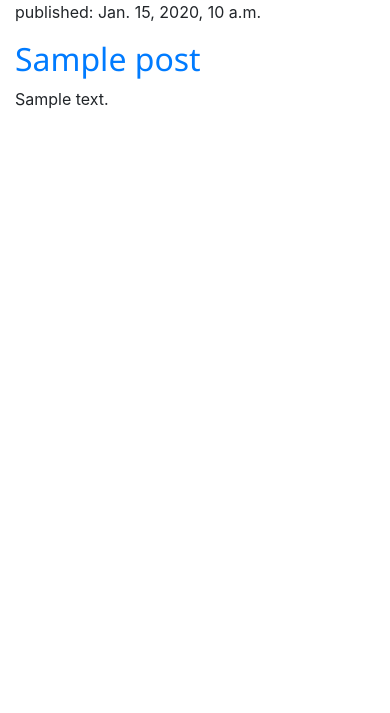
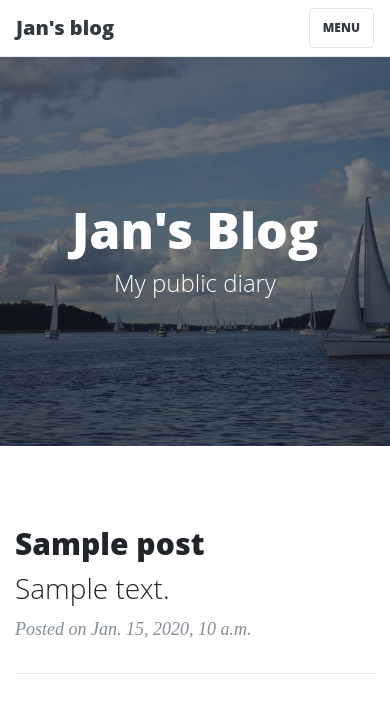
Before and after one commit to johndab/portfolio, a Django app: page / in a window 390 px wide. Shown: the top 713 px of the page. Run offline with Django 3.2, Linux system fonts and the light colour scheme; tables that the repository leaves empty hold one stand-in row (values such as "Sample post"); some libraries are stand-ins or nearby versions.

Commit message:
Use layout

```diff
--- a/blog/models.py
+++ b/blog/models.py
@@ -6,6 +6,7 @@ from django.utils import timezone
 class Post(models.Model):
     author = models.ForeignKey(settings.AUTH_USER_MODEL, on_delete=models.CASCADE)
     title = models.CharField(max_length=200)
+    subheading = models.TextField()
     text = models.TextField()
     created_date = models.DateTimeField(default=timezone.now)
     published_date = models.DateTimeField(blank=True, null=True)
--- /dev/null
+++ b/blog/static/css/template.css
@@ -0,0 +1,409 @@
+/*!
+ * Start Bootstrap - Clean Blog v5.0.9 (https://startbootstrap.com/themes/clean-blog)
+ * Copyright 2013-2020 Start Bootstrap
+ * Licensed under MIT (https://github.com/StartBootstrap/startbootstrap-clean-blog/blob/master/LICENSE)
+ */
+
+ body {
+    font-size: 20px;
+    color: #212529;
+    font-family: 'Lora', 'Times New Roman', serif;
+  }
+
+  p {
+    line-height: 1.5;
+    margin: 30px 0;
+  }
+
+  p a {
+    text-decoration: underline;
+  }
+
+  h1,
+  h2,
+  h3,
+  h4,
+  h5,
+  h6 {
+    font-weight: 800;
+    font-family: 'Open Sans', 'Helvetica Neue', Helvetica, Arial, sans-serif;
+  }
+
+  a {
+    color: #212529;
+    transition: all 0.2s;
+  }
+
+  a:focus, a:hover {
+    color: #0085A1;
+  }
+
+  blockquote {
+    font-style: italic;
+    color: #868e96;
+  }
+
+  .section-heading {
+    font-size: 36px;
+    font-weight: 700;
+    margin-top: 60px;
+  }
+
+  .caption {
+    font-size: 14px;
+    font-style: italic;
+    display: block;
+    margin: 0;
+    padding: 10px;
+    text-align: center;
+    border-bottom-right-radius: 5px;
+    border-bottom-left-radius: 5px;
+  }
+
+  ::-moz-selection {
+    color: #fff;
+    background: #0085A1;
+    text-shadow: none;
+  }
+
+  ::selection {
+    color: #fff;
+    background: #0085A1;
+    text-shadow: none;
+  }
+
+  img::-moz-selection {
+    color: #fff;
+    background: transparent;
+  }
+
+  img::selection {
+    color: #fff;
+    background: transparent;
+  }
+
+  img::-moz-selection {
+    color: #fff;
+    background: transparent;
+  }
+
+  #mainNav {
+    position: absolute;
+    border-bottom: 1px solid #e9ecef;
+    background-color: white;
+    font-family: 'Open Sans', 'Helvetica Neue', Helvetica, Arial, sans-serif;
+  }
+
+  #mainNav .navbar-brand {
+    font-weight: 800;
+    color: #343a40;
+  }
+
+  #mainNav .navbar-toggler {
+    font-size: 12px;
+    font-weight: 800;
+    padding: 13px;
+    text-transform: uppercase;
+    color: #343a40;
+  }
+
+  #mainNav .navbar-nav > li.nav-item > a {
+    font-size: 12px;
+    font-weight: 800;
+    letter-spacing: 1px;
+    text-transform: uppercase;
+  }
+
+  @media only screen and (min-width: 992px) {
+    #mainNav {
+      border-bottom: 1px solid transparent;
+      background: transparent;
+    }
+    #mainNav .navbar-brand {
+      padding: 10px 20px;
+      color: #fff;
+    }
+    #mainNav .navbar-brand:focus, #mainNav .navbar-brand:hover {
+      color: rgba(255, 255, 255, 0.8);
+    }
+    #mainNav .navbar-nav > li.nav-item > a {
+      padding: 10px 20px;
+      color: #fff;
+    }
+    #mainNav .navbar-nav > li.nav-item > a:focus, #mainNav .navbar-nav > li.nav-item > a:hover {
+      color: rgba(255, 255, 255, 0.8);
+    }
+  }
+
+  @media only screen and (min-width: 992px) {
+    #mainNav {
+      transition: background-color 0.2s;
+      /* Force Hardware Acceleration in WebKit */
+      transform: translate3d(0, 0, 0);
+      -webkit-backface-visibility: hidden;
+    }
+    #mainNav.is-fixed {
+      /* when the user scrolls down, we hide the header right above the viewport */
+      position: fixed;
+      top: -67px;
+      transition: transform 0.2s;
+      border-bottom: 1px solid white;
+      background-color: rgba(255, 255, 255, 0.9);
+    }
+    #mainNav.is-fixed .navbar-brand {
+      color: #212529;
+    }
+    #mainNav.is-fixed .navbar-brand:focus, #mainNav.is-fixed .navbar-brand:hover {
+      color: #0085A1;
+    }
+    #mainNav.is-fixed .navbar-nav > li.nav-item > a {
+      color: #212529;
+    }
+    #mainNav.is-fixed .navbar-nav > li.nav-item > a:focus, #mainNav.is-fixed .navbar-nav > li.nav-item > a:hover {
+      color: #0085A1;
+    }
+    #mainNav.is-visible {
+      /* if the user changes the scrolling direction, we show the header */
+      transform: translate3d(0, 100%, 0);
+    }
+  }
+
+  header.masthead {
+    margin-bottom: 50px;
+    background: no-repeat center center;
+    background-color: #868e96;
+    background-attachment: scroll;
+    position: relative;
+    background-size: cover;
+  }
+
+  header.masthead .overlay {
+    position: absolute;
+    top: 0;
+    left: 0;
+    height: 100%;
+    width: 100%;
+    background-color: #212529;
+    opacity: 0.5;
+  }
+
+  header.masthead .page-heading,
+  header.masthead .post-heading,
+  header.masthead .site-heading {
+    padding: 200px 0 150px;
+    color: white;
+  }
+
+  @media only screen and (min-width: 768px) {
+    header.masthead .page-heading,
+    header.masthead .post-heading,
+    header.masthead .site-heading {
+      padding: 200px 0;
+    }
+  }
+
+  header.masthead .page-heading,
+  header.masthead .site-heading {
+    text-align: center;
+  }
+
+  header.masthead .page-heading h1,
+  header.masthead .site-heading h1 {
+    font-size: 50px;
+    margin-top: 0;
+  }
+
+  header.masthead .page-heading .subheading,
+  header.masthead .site-heading .subheading {
+    font-size: 24px;
+    font-weight: 300;
+    line-height: 1.1;
+    display: block;
+    margin: 10px 0 0;
+    font-family: 'Open Sans', 'Helvetica Neue', Helvetica, Arial, sans-serif;
+  }
+
+  @media only screen and (min-width: 768px) {
+    header.masthead .page-heading h1,
+    header.masthead .site-heading h1 {
+      font-size: 80px;
+    }
+  }
+
+  header.masthead .post-heading h1 {
+    font-size: 35px;
+  }
+
+  header.masthead .post-heading .meta,
+  header.masthead .post-heading .subheading {
+    line-height: 1.1;
+    display: block;
+  }
+
+  header.masthead .post-heading .subheading {
+    font-size: 24px;
+    font-weight: 600;
+    margin: 10px 0 30px;
+    font-family: 'Open Sans', 'Helvetica Neue', Helvetica, Arial, sans-serif;
+  }
+
+  header.masthead .post-heading .meta {
+    font-size: 20px;
+    font-weight: 300;
+    font-style: italic;
+    font-family: 'Lora', 'Times New Roman', serif;
+  }
+
+  header.masthead .post-heading .meta a {
+    color: #fff;
+  }
+
+  @media only screen and (min-width: 768px) {
+    header.masthead .post-heading h1 {
+      font-size: 55px;
+    }
+    header.masthead .post-heading .subheading {
+      font-size: 30px;
+    }
+  }
+
+  .post-preview > a {
+    color: #212529;
+  }
+
+  .post-preview > a:focus, .post-preview > a:hover {
+    text-decoration: none;
+    color: #0085A1;
+  }
+
+  .post-preview > a > .post-title {
+    font-size: 30px;
+    margin-top: 30px;
+    margin-bottom: 10px;
+  }
+
+  .post-preview > a > .post-subtitle {
+    font-weight: 300;
+    margin: 0 0 10px;
+  }
+
+  .post-preview > .post-meta {
+    font-size: 18px;
+    font-style: italic;
+    margin-top: 0;
+    color: #868e96;
+  }
+
+  .post-preview > .post-meta > a {
+    text-decoration: none;
+    color: #212529;
+  }
+
+  .post-preview > .post-meta > a:focus, .post-preview > .post-meta > a:hover {
+    text-decoration: underline;
+    color: #0085A1;
+  }
+
+  @media only screen and (min-width: 768px) {
+    .post-preview > a > .post-title {
+      font-size: 36px;
+    }
+  }
+
+  .floating-label-form-group {
+    font-size: 14px;
+    position: relative;
+    margin-bottom: 0;
+    padding-bottom: 0.5em;
+    border-bottom: 1px solid #dee2e6;
+  }
+
+  .floating-label-form-group input,
+  .floating-label-form-group textarea {
+    font-size: 1.5em;
+    position: relative;
+    z-index: 1;
+    padding: 0;
+    resize: none;
+    border: none;
+    border-radius: 0;
+    background: none;
+    box-shadow: none !important;
+    font-family: 'Lora', 'Times New Roman', serif;
+  }
+
+  .floating-label-form-group input::-webkit-input-placeholder,
+  .floating-label-form-group textarea::-webkit-input-placeholder {
+    color: #868e96;
+    font-family: 'Lora', 'Times New Roman', serif;
+  }
+
+  .floating-label-form-group label {
+    font-size: 0.85em;
+    line-height: 1.764705882em;
+    position: relative;
+    z-index: 0;
+    top: 2em;
+    display: block;
+    margin: 0;
+    transition: top 0.3s ease, opacity 0.3s ease;
+    opacity: 0;
+  }
+
+  .floating-label-form-group .help-block {
+    margin: 15px 0;
+  }
+
+  .floating-label-form-group-with-value label {
+    top: 0;
+    opacity: 1;
+  }
+
+  .floating-label-form-group-with-focus label {
+    color: #0085A1;
+  }
+
+  form .form-group:first-child .floating-label-form-group {
+    border-top: 1px solid #dee2e6;
+  }
+
+  footer {
+    padding: 50px 0 65px;
+  }
+
+  footer .list-inline {
+    margin: 0;
+    padding: 0;
+  }
+
+  footer .copyright {
+    font-size: 14px;
+    margin-bottom: 0;
+    text-align: center;
+  }
+
+  .btn {
+    font-size: 14px;
+    font-weight: 800;
+    padding: 15px 25px;
+    letter-spacing: 1px;
+    text-transform: uppercase;
+    border-radius: 0;
+    font-family: 'Open Sans', 'Helvetica Neue', Helvetica, Arial, sans-serif;
+  }
+
+  .btn-primary {
+    background-color: #0085A1;
+    border-color: #0085A1;
+  }
+
+  .btn-primary:hover, .btn-primary:focus, .btn-primary:active {
+    color: #fff;
+    background-color: #00657b !important;
+    border-color: #00657b !important;
+  }
+
+  .btn-lg {
+    font-size: 16px;
+    padding: 25px 35px;
+  }
--- a/blog/templates/blog/base.html
+++ b/blog/templates/blog/base.html
@@ -10,15 +10,35 @@
     <link rel="stylesheet" href="https://stackpath.bootstrapcdn.com/bootstrap/4.5.2/css/bootstrap.min.css" integrity="sha384-JcKb8q3iqJ61gNV9KGb8thSsNjpSL0n8PARn9HuZOnIxN0hoP+VmmDGMN5t9UJ0Z" crossorigin="anonymous">
     <link href="https://fonts.googleapis.com/css2?family=Noto+Sans:wght@400;700&display=swap" rel="stylesheet">
 
+    <link rel="stylesheet" href="{% static 'css/template.css' %}">
     <link rel="stylesheet" href="{% static 'css/blog.css' %}">
     <title>Jan's blog</title>
   </head>
   <body>
-    <div class="container">
-        {% block content %}
-        {% endblock %}
 
-    </div>
+    <!-- Navigation -->
+    <nav class="navbar navbar-expand-lg navbar-light fixed-top" id="mainNav">
+      <div class="container">
+        <a class="navbar-brand" href="{% url 'post_list' %}">Jan's blog</a>
+        <button class="navbar-toggler navbar-toggler-right" type="button" data-toggle="collapse" data-target="#navbarResponsive" aria-controls="navbarResponsive" aria-expanded="false" aria-label="Toggle navigation">
+          Menu
+          <i class="fas fa-bars"></i>
+        </button>
+        <div class="collapse navbar-collapse" id="navbarResponsive">
+          <ul class="navbar-nav ml-auto">
+            <li class="nav-item">
+              <a class="nav-link" href="{% url 'post_list' %}">Blog</a>
+            </li>
+            <li class="nav-item">
+              <a class="nav-link" href="#">CV</a>
+            </li>
+          </ul>
+        </div>
+      </div>
+    </nav>
+
+    {% block content %}
+    {% endblock %}
 
     <!-- Optional JavaScript -->
     <!-- jQuery first, then Popper.js, then Bootstrap JS -->
--- a/blog/templates/blog/post_list.html
+++ b/blog/templates/blog/post_list.html
@@ -1,11 +1,41 @@
 {% extends 'blog/base.html' %}
+{% load static %}
 
 {% block content %}
-    {% for post in posts %}
-    <div>
-        <p>published: {{ post.published_date }}</p>
-        <h2><a href="{% url 'post_detail' pk=post.pk %}">{{ post.title }}</a></h2>
-        <p>{{ post.text|linebreaksbr }}</p>
+  <!-- Page Header -->
+  <header class="masthead" style="background-image: url({% static 'img/background.jpeg' %})">
+      <div class="overlay"></div>
+      <div class="container">
+        <div class="row">
+          <div class="col-lg-8 col-md-10 mx-auto">
+            <div class="site-heading">
+                <h1>Jan's Blog</h1>
+                <span class="subheading">My public diary</span>
+            </div>
+          </div>
+        </div>
+      </div>
+  </header>
+
+  <div class="container">
+    <div class="row">
+      <div class="col-lg-8 col-md-10 mx-auto">
+
+        {% for post in posts %}
+        <div class="post-preview">
+          <a href="{% url 'post_detail' pk=post.pk %}">
+            <h2 class="post-title">
+              {{ post.title }}
+            </h2>
+            <h3 class="post-subtitle">
+              {{ post.text|linebreaksbr }}
+            </h3>
+          </a>
+          <p class="post-meta">Posted on {{ post.published_date }}</p>
+        </div>
+        <hr>
+        {% endfor %}
+      </div>
     </div>
-    {% endfor %}
+  </div>
 {% endblock %}
--- a/requirements.txt
+++ b/requirements.txt
@@ -1 +1,2 @@
 Django~=2.2.4
+Selenium<4
```
Also changed, not shown: blog/templates/blog/post_detail.html (+30 -8 lines), blog/migrations/0001_initial.py, blog/static/img/background.jpeg (added).
